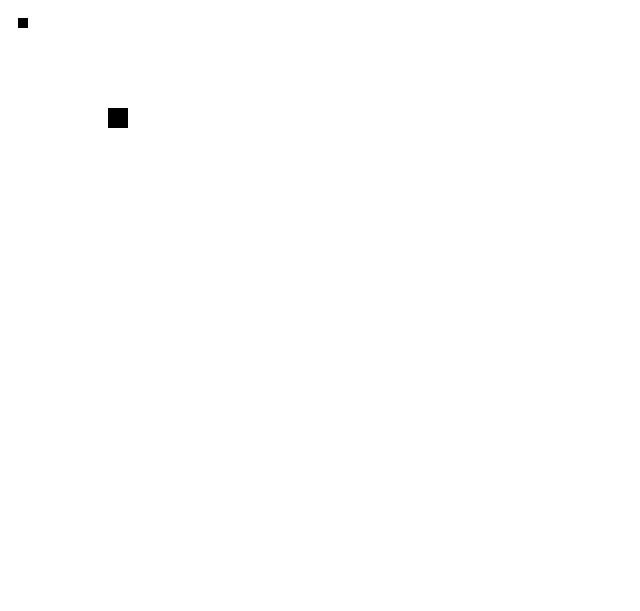
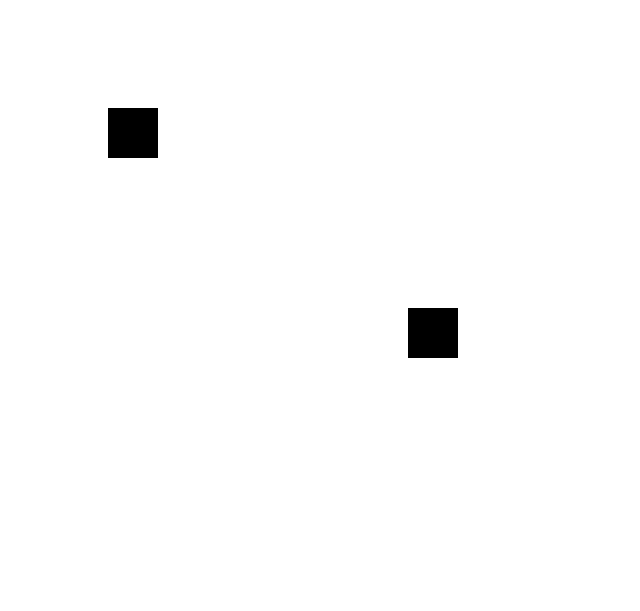
Before and after one commit to waxalot/graph-renderer, a website with bundled scripts: page index.html in a window 1280 px wide. Shown: the whole page, without its empty margins (0-640 px from the left). Built offline with nearby package versions, Linux system fonts and the light colour scheme; files whose address does not match are found by name.

Commit message:
improve renderer

```diff
--- a/src/css/_graph-renderer-svg.scss
+++ b/src/css/_graph-renderer-svg.scss
@@ -1,8 +1,6 @@
 svg {
 
     &.graph {
-        width: 100%;
-        height: 100%;
 
         &.graph-node-disabled {
             opacity: 0.2;
--- a/src/index.ts
+++ b/src/index.ts
@@ -8,8 +8,8 @@ import { IGraphRenderer } from "./renderers/iGraphRenderer";
 document.addEventListener("DOMContentLoaded", function (event) {
 
     // Build graph
-    let node1 = new GraphNode(new Point(10, 10), new Size(10, 10));
-    let node2 = new GraphNode(new Point(100, 100), new Size(20, 20));
+    let node1 = new GraphNode(new Point(100, 100), new Size(50, 50));
+    let node2 = new GraphNode(new Point(400, 300), new Size(50, 50));
 
     node1.addConnection(node2);
 
--- /dev/null
+++ b/src/renderers/renderer.ts
@@ -0,0 +1,24 @@
+import { IRenderer } from "./index";
+
+
+/**
+ * The abstract base class for renderers.
+ *
+ * @export
+ * @abstract
+ * @class Renderer
+ * @implements {IRenderer<ViewModelType>}
+ * @template ViewModelType
+ */
+export abstract class Renderer<ViewModelType> implements IRenderer<ViewModelType> {
+
+    /**
+     * Renders the view-model.
+     *
+     * @abstract
+     * @param {ViewModelType} viewModel
+     * @memberof Renderer
+     */
+    public abstract render(viewModel: ViewModelType): void;
+
+}
--- a/src/renderers/svgGraphRenderer.ts
+++ b/src/renderers/svgGraphRenderer.ts
@@ -3,6 +3,8 @@ import { Utils } from "../utils";
 import { IGraphViewModel, SVGGraphViewModel } from "../viewModels";
 import { IGraphRenderer } from "./iGraphRenderer";
 import { SVGUtils } from "./svgUtils";
+import { Renderer } from "./renderer";
+import { SVGRenderer } from "./svgRenderer";
 
 
 /**
@@ -12,7 +14,7 @@ import { SVGUtils } from "./svgUtils";
  * @class SVGGraphRenderer
  * @implements {IGraphRenderer}
  */
-export class SVGGraphRenderer implements IGraphRenderer {
+export class SVGGraphRenderer extends SVGRenderer<SVGGraphViewModel> implements IGraphRenderer {
 
     private containerElement: Element;
     private nodeRenderer: SVGNodeRenderer;
@@ -24,6 +26,8 @@ export class SVGGraphRenderer implements IGraphRenderer {
      * @memberof SVGGraphRenderer
      */
     public constructor(nodeRenderer: SVGNodeRenderer) {
+        super();
+
         if (!nodeRenderer) {
             throw new ReferenceError('The argument "nodeRenderer" is null or undefined.');
         }
@@ -59,7 +63,15 @@ export class SVGGraphRenderer implements IGraphRenderer {
         }
 
         // Render the graph's target
-        let graphTargetElement = this.createTargetElement(viewModel);
+        let graphTargetElement = this.createTargetElement<SVGSVGElement>('svg', viewModel);
+
+        // Define the viewport coordinate system.
+        graphTargetElement.setAttribute('width', '800');
+        graphTargetElement.setAttribute('height', '600');
+        // Define the user coordinate system.
+        graphTargetElement.setAttribute('viewbox', '0 0 800, 600');
+
+        graphTargetElement.classList.add('graph');
         this.containerElement.appendChild(graphTargetElement);
 
         // Render all graph nodes
@@ -71,21 +83,6 @@ export class SVGGraphRenderer implements IGraphRenderer {
         }
     }
 
-
-    /**
-     * Creates a new SVG element.
-     *
-     * @private
-     * @param {SVGGraphViewModel} viewModel
-     * @returns {SVGSVGElement}
-     * @memberof SVGGraphRenderer
-     */
-    private createTargetElement(viewModel: SVGGraphViewModel): SVGSVGElement {
-        let svgElement = document.createElementNS('http://www.w3.org/2000/svg', 'svg');
-        svgElement.classList.add('graph');
-        SVGUtils.setGuidAttribute(svgElement, viewModel);
-        return svgElement;
-    }
 
     // /**
     //  * Gets the target element.
--- a/src/renderers/svgNodeRenderer.ts
+++ b/src/renderers/svgNodeRenderer.ts
@@ -2,6 +2,7 @@ import { SVGNodeViewModel } from "../viewModels";
 import { INodeRenderer } from "./";
 import { Utils } from "../utils";
 import { SVGUtils } from "./svgUtils";
+import { SVGRenderer } from "./svgRenderer";
 
 
 /**
@@ -11,7 +12,7 @@ import { SVGUtils } from "./svgUtils";
  * @class SVGNodeRenderer
  * @implements {INodeRenderer}
  */
-export class SVGNodeRenderer implements INodeRenderer {
+export class SVGNodeRenderer extends SVGRenderer<SVGNodeViewModel> implements INodeRenderer {
 
     /**
      * The node's container element.
@@ -50,7 +51,8 @@ export class SVGNodeRenderer implements INodeRenderer {
         }
 
         // Render the node's target
-        let nodeTargetElement = this.createTargetElement(viewModel);
+        let nodeTargetElement = this.createTargetElement<SVGRectElement>('rect', viewModel);
+        nodeTargetElement.classList.add('graph-node');
 
         // Set the position
         if (viewModel.position) {
@@ -67,20 +69,4 @@ export class SVGNodeRenderer implements INodeRenderer {
         this.containerElement.appendChild(nodeTargetElement);
     }
 
-
-    /**
-     * Creates the node's target element.
-     *
-     * @private
-     * @param {SVGNodeViewModel} viewModel
-     * @returns {SVGRectElement}
-     * @memberof SVGNodeRenderer
-     */
-    private createTargetElement(viewModel: SVGNodeViewModel): SVGRectElement {
-        let targetElement = document.createElementNS('http://www.w3.org/2000/svg', 'rect');
-        targetElement.classList.add('graph-node');
-        SVGUtils.setGuidAttribute(targetElement, viewModel);
-        return targetElement;
-    }
-
 }
--- /dev/null
+++ b/src/renderers/svgRenderer.ts
@@ -0,0 +1,47 @@
+import { IRenderer } from "./iRenderer";
+import { Renderer } from "./renderer";
+import { SVGViewModel } from "../viewModels";
+import { SVGUtils } from "./svgUtils";
+import { Utils } from "../utils";
+
+
+/**
+ * The abstract base class for SVG based renderers.
+ *
+ * @export
+ * @abstract
+ * @class SVGRenderer
+ * @extends {Renderer<ViewModelType>}
+ * @implements {IRenderer<ViewModelType>}
+ * @template ViewModelType
+ */
+export abstract class SVGRenderer<ViewModelType> extends Renderer<ViewModelType> implements IRenderer<ViewModelType> {
+
+    /**
+     * Creates a new SVG element.
+     *
+     * @protected
+     * @template TargetElementType
+     * @param {string} elementName
+     * @param {SVGViewModel} viewModel
+     * @returns {TargetElementType}
+     * @memberof SVGRenderer
+     */
+    protected createTargetElement<TargetElementType extends SVGElement>(elementName: string, viewModel: SVGViewModel): TargetElementType {
+        if (!elementName) {
+            Utils.throwReferenceError('elementName');
+        } else if (!viewModel) {
+            Utils.throwReferenceError('viewModel');
+        }
+
+        let svgElement;
+        try {
+            svgElement = <TargetElementType>document.createElementNS('http://www.w3.org/2000/svg', elementName);
+            SVGUtils.setGuidAttribute(svgElement, viewModel);
+        } catch (e) {
+            svgElement = null;
+        }
+        return svgElement;
+    }
+
+}
```
Also changed, not shown: dist/css/graph-renderer.css, dist/src/graph-renderer.js.
